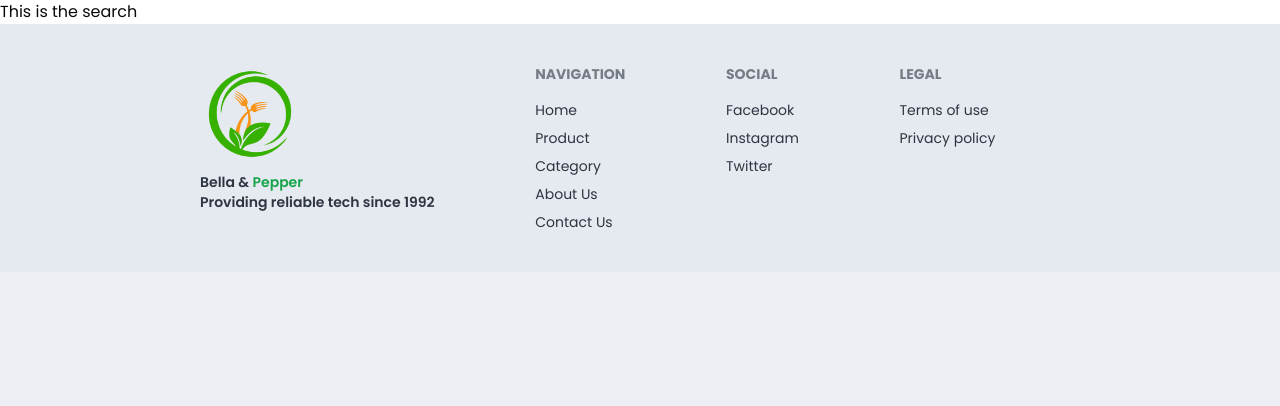
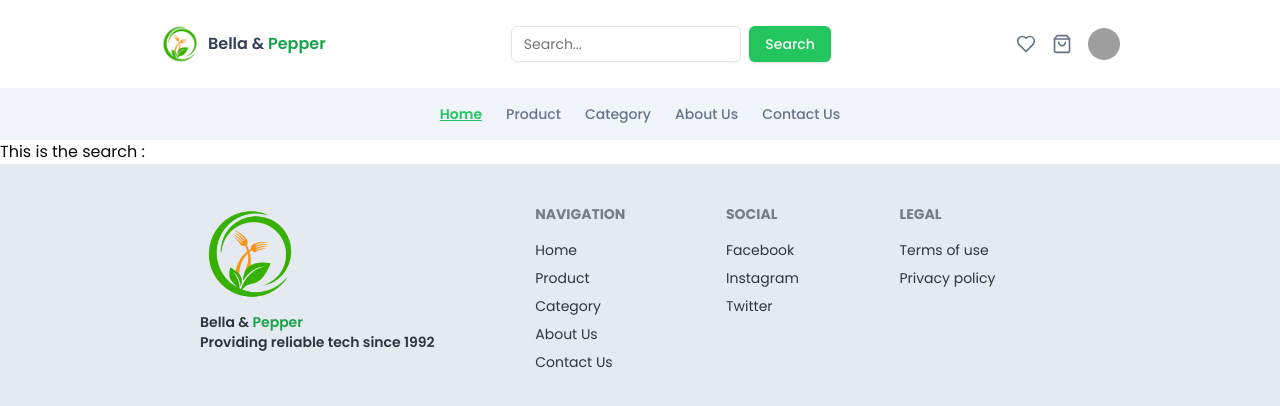
Before and after one commit to CedricManuel02/Bella-and-Pepper, a Next.js app: page /product in a window 1280 px wide. Shown: the top 406 px of the page. Built offline with nearby package versions, Linux system fonts and the light colour scheme; grey boxes are pictures that could not be loaded.

Commit message:
First Commit

```diff
--- a/src/app/components/LinkContainer.tsx
+++ b/src/app/components/LinkContainer.tsx
@@ -3,12 +3,14 @@ import React from 'react'
 
 export default function LinkContainer() {
   return (
-    <nav className="w-full bg-slate-100 py-4 flex items-center gap-6 justify-center text-sm">
+   <div className="hidden sm:block">
+     <nav className="w-full bg-slate-100 py-4 flex items-center gap-6 justify-center text-xs lg:text-sm">
       <Link href="/" className="text-green-500 underline font-semibold">Home</Link>
       <Link href="#" className="text-slate-500 font-medium">Product</Link>
       <Link href="#" className="text-slate-500 font-medium">Category</Link>
       <Link href="#" className="text-slate-500 font-medium">About Us</Link>
       <Link href="#" className="text-slate-500 font-medium">Contact Us</Link>
     </nav>
+   </div>
   )
 }
--- a/src/app/components/NavigationBar.tsx
+++ b/src/app/components/NavigationBar.tsx
@@ -24,11 +24,11 @@ export default function NavigationBar() {
     if (search !== "") return router.push(`/product?query=${search}`);
   };
   return (
-    <nav className="w-9/12 m-auto flex items-center justify-between py-6">
+    <nav className="w-11/12 xl:w-9/12 m-auto flex items-center justify-between py-6">
       {/* Logo Section */}
       <Link href={"/"} className="flex items-center gap-2 cursor-pointer">
         <Image src={logo} alt="Picture of the author" width={40} height={40} loading="lazy"/>
-        <h2 className="font-semibold text-slate-700">
+        <h2 className="font-semibold text-slate-700 hidden md:block">
           Bella & <span className="text-green-600">Pepper</span>
         </h2>
       </Link>
@@ -37,7 +37,7 @@ export default function NavigationBar() {
         <Input
           type="text"
           placeholder="Search..."
-          value={`${search}`}
+          value={search}
           onChange={(e) => setSearch(e.target.value)}
           required
         />
@@ -68,7 +68,7 @@ export default function NavigationBar() {
             </Avatar>
           </DropdownMenuTrigger>
           {/*This is the drop down content */}
-          <DropdownMenuContent className="w-56 my-2 mr-44">
+          <DropdownMenuContent className="w-56 border-none shadow-md mr-5">
             <DropdownMenuLabel>My Account</DropdownMenuLabel>
             <DropdownMenuSeparator />
             <DropdownMenuItem>
--- a/src/app/components/ProductContainer.tsx
+++ b/src/app/components/ProductContainer.tsx
@@ -11,20 +11,18 @@ export default function ProductContainer() {
       <Header text={"Products"} url={"/"} />
       <div className="grid grid-cols-2 sm:grid-cols-3 md:grid-cols-4 lg:grid-cols-5 gap-2">
        {Array.from({length: 15}).map((_, index) => (
-         <Card key={index} className="h-72 cursor-pointer relative shadow-sm border-slate-300">
+         <Card key={index} className="h-auto cursor-pointer relative shadow-sm border-slate-300">
          <CardContent className="flex flex-col gap-5 h-auto items-center justify-center p-4">
           <Badge className="bg-green-400 text-white rounded-full absolute top-2 left-2">Sale</Badge>
            <Image
-             src={
-               "https://morueats.com/cdn/shop/products/SamyangBuldakCheeseHotChickenFlavourRamen.png?v=1677898969"
-             }
+             src={"https://morueats.com/cdn/shop/products/SamyangBuldakCheeseHotChickenFlavourRamen.png?v=1677898969"}
              alt="image"
              width={160}
              height={100}
              loading="lazy"
            />
            <section className="w-full">
-             <h3 className="text-slate-700 text-sm font-semibold ">Samyang Buldak Carbonara</h3>
+             <h3 className="text-slate-700 text-xs sm:text-sm font-semibold ">Samyang Buldak Carbonara</h3>
              <div className="flex items-center gap-2">
                <div className="flex items-center justify-start">
                  <Star fill="orange" size={14} strokeWidth={0}/>
@@ -33,11 +31,11 @@ export default function ProductContainer() {
                  <Star fill="orange" size={14} strokeWidth={0}/>
                  <Star fill="gray" size={14} strokeWidth={0}/>
                </div>
-               <p className="text-slate-500 text-sm font-medium">4.5</p>
+               <p className="text-slate-500 text-xs sm:text-sm font-medium">4.5</p>
              </div>
              <div className="flex items-center gap-2">
                <h4 className="text-green-500 font-semibold">₱59.00</h4>
-               <p className="line-through text-sm text-slate-500">₱78.00</p>
+               <p className="line-through text-xs sm:text-sm text-slate-500">₱78.00</p>
              </div>
            </section>
          </CardContent>
--- a/src/app/components/shared/Footer.tsx
+++ b/src/app/components/shared/Footer.tsx
@@ -8,13 +8,7 @@ export default function Footer() {
       <div className="w-full xl:w-9/12 m-auto">
         <footer className="footer text-base-content p-10">
           <aside>
-            <Image
-              src={logo}
-              alt="Picture of the author"
-              width={100}
-              height={100}
-              loading="lazy"
-            />
+            <Image src={logo} alt="logo" width={100} height={100} loading="lazy"/>
             <p className="font-semibold">
               Bella & <span className="text-green-600">Pepper</span>
               <br />
--- a/src/app/layout.tsx
+++ b/src/app/layout.tsx
@@ -17,10 +17,11 @@ export default function RootLayout({
   return (
     <html lang="en" data-theme="nord">
       <body>
+        <NavigationBar/>
+        <LinkContainer/>
         {children}
         <Footer/>
         <link href="https://cdn.jsdelivr.net/npm/daisyui@4.12.13/dist/full.min.css" rel="stylesheet" type="text/css" />
-      <script src="https://cdn.tailwindcss.com"></script>
       </body>
     </html>
   );
--- a/src/app/product/page.tsx
+++ b/src/app/product/page.tsx
@@ -1,9 +1,14 @@
 "use client";
-import { useSearchParams } from "next/navigation";
-import React from "react";
+import { useSearchParams } from 'next/navigation';
+import React from 'react'
 
 export default function Product() {
-  const search = useSearchParams();
-  const query = search.get("query");
-  return <div>This is the search {query}</div>;
+    const search = useSearchParams();
+    const params = search.get("query");
+
+  return (
+    <div>
+      This is the search : {params}
+    </div>
+  )
 }
```
Also changed, not shown: src/app/components/Header.tsx (+6 -1 lines), .eslintrc.json.
